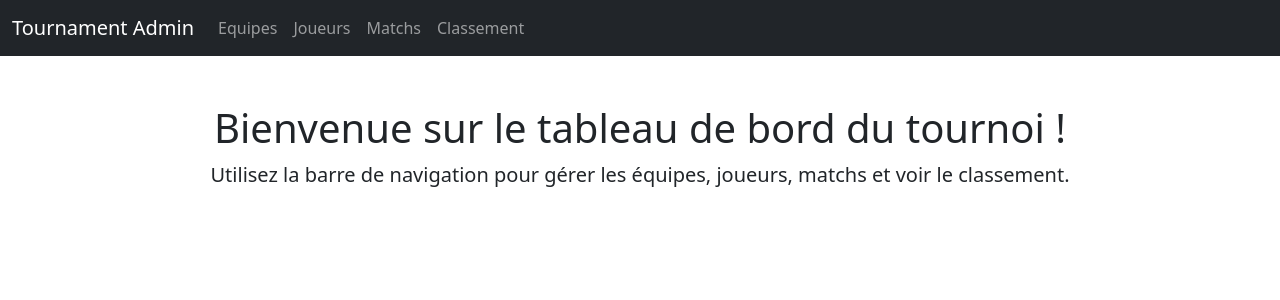
After one commit to benterkidhiaeddine/football_tournament-technical_test, a Django app: page / in a window 1280 px wide. The commit adds this page. Shown: the top 300 px of the page. Run offline with Django 4.2, Linux system fonts and the light colour scheme.

Commit message:
add home page

```diff
--- a/backend/config/urls.py
+++ b/backend/config/urls.py
@@ -2,10 +2,8 @@ from django.contrib import admin
 from django.urls import path, include
 
 urlpatterns = [
-    path('admin/', admin.site.urls),
+    path("admin/", admin.site.urls),
     # Include other app URLs here
-    path('tournament/', include("tournament.urls")),
-    path('api/', include("api.urls"))
-
-
+    path("", include("tournament.urls")),
+    path("api/", include("api.urls")),
 ]
--- a/backend/tournament/templates/base.html
+++ b/backend/tournament/templates/base.html
@@ -9,7 +9,7 @@
 <body>
 <nav class="navbar navbar-expand-lg navbar-dark bg-dark mb-4">
     <div class="container-fluid">
-        <a class="navbar-brand" href="#">Tournament Admin</a>
+        <a class="navbar-brand" href="{% url 'home' %}">Tournament Admin</a>
         <button class="navbar-toggler" type="button" data-bs-toggle="collapse" data-bs-target="#navbarNav" aria-controls="navbarNav" aria-expanded="false" aria-label="Toggle navigation">
             <span class="navbar-toggler-icon"></span>
         </button>
--- /dev/null
+++ b/backend/tournament/templates/home.html
@@ -0,0 +1,8 @@
+{% extends 'base.html' %}
+{% block title %}Accueil{% endblock %}
+{% block content %}
+<div class="text-center mt-5">
+    <h1>Bienvenue sur le tableau de bord du tournoi !</h1>
+    <p class="lead">Utilisez la barre de navigation pour gérer les équipes, joueurs, matchs et voir le classement.</p>
+</div>
+{% endblock %}
--- a/backend/tournament/urls.py
+++ b/backend/tournament/urls.py
@@ -4,6 +4,7 @@ from tournament import views
 urlpatterns = [
     # Define your app routes here
     # equipe urls
+    path("", views.home, name="home"),
     path("equipes/", views.equipe_list, name="equipe_list"),
     path("equipes/create/", views.equipe_create, name="equipe_create"),
     path("equipes/<int:pk>/edit/", views.equipe_edit, name="equipe_edit"),
--- a/backend/tournament/views.py
+++ b/backend/tournament/views.py
@@ -5,6 +5,11 @@ from tournament.services import update_equipes_points
 
 
 # Create your views here.
+
+
+# home view
+def home(request):
+    return render(request, "home.html")
 
 
 # Equipe views
```
